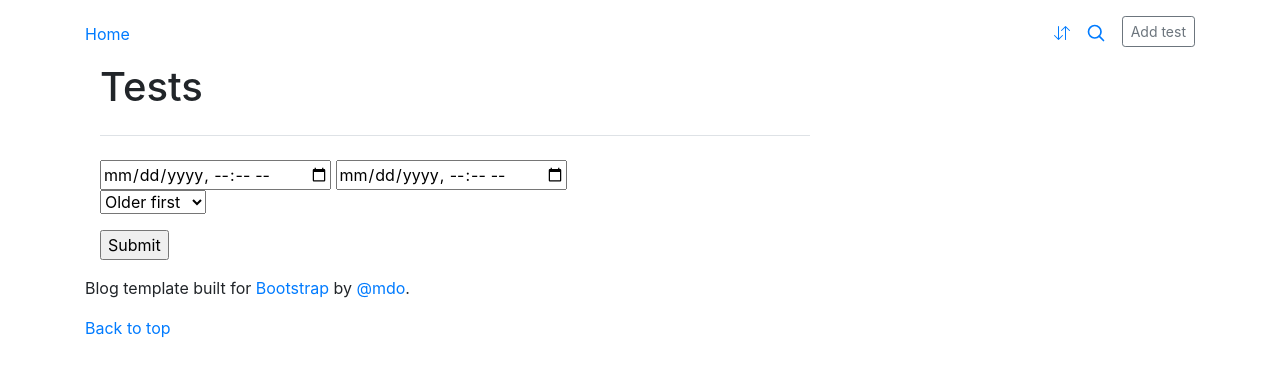
After one commit to AnastasiyaYatsenko/Hometask_Django_Quizzes, a Django app: template quiz/templates/filter.html in a window 1280 px wide. The commit adds this page. Shown: the top 377 px of the page. Run offline with Django 3.2, Linux system fonts and the light colour scheme; the template is opened without the code that fills it, so the values that code supplies are empty; some libraries are stand-ins or nearby versions.

Commit message:
Add files via upload

```diff
--- a/quiz/templates/base.html
+++ b/quiz/templates/base.html
@@ -57,6 +57,16 @@
         <a class="link-secondary" href="/">Home</a>
       </div>
       <div class="col-4 d-flex justify-content-end align-items-center">
+        <a class="link-secondary" href="/filter" aria-label="Filter">
+          <svg xmlns="http://www.w3.org/2000/svg" width="16" height="16" fill="currentColor" class="bi bi-arrow-down-up" viewBox="0 0 16 16">
+              <path fill-rule="evenodd" d="M11.5 15a.5.5 0 0 0 .5-.5V2.707l3.146 3.147a.5.5 0 0 0 .708-.708l-4-4a.5.5 0 0 0-.708 0l-4 4a.5.5 0 1 0 .708.708L11 2.707V14.5a.5.5 0 0 0 .5.5zm-7-14a.5.5 0 0 1 .5.5v11.793l3.146-3.147a.5.5 0 0 1 .708.708l-4 4a.5.5 0 0 1-.708 0l-4-4a.5.5 0 0 1 .708-.708L4 13.293V1.5a.5.5 0 0 1 .5-.5z"/>
+          </svg>
+        </a>
+        <a class="link-secondary" href="/search" aria-label="Search">
+          <svg xmlns="http://www.w3.org/2000/svg" width="20" height="20" fill="none" stroke="currentColor" stroke-linecap="round" stroke-linejoin="round" stroke-width="2" class="mx-3" role="img" viewBox="0 0 24 24"><title>Search</title><circle cx="10.5" cy="10.5" r="7.5"/><path d="M21 21l-5.2-5.2"/></svg>
+        </a>
+<!--      </div>-->
+<!--      <div class="col-4 d-flex justify-content-end align-items-center">-->
         <a class="btn btn-sm btn-outline-secondary" href="/add">Add test</a>
       </div>
     </div>
--- /dev/null
+++ b/quiz/templates/filter.html
@@ -0,0 +1,16 @@
+{% extends "base.html" %}
+{% block content %}
+<form method="post">
+    {% csrf_token %}
+    {{form.errors}}
+    <article class="blog-post">
+          <input type="datetime-local" name=first_date>
+          <input type="datetime-local" name=second_date>
+          <p><select name="sorting">
+              <option value="asc">Older first</option>
+              <option value="desc">Newer first</option>
+        </select></p>
+        <p><input type="submit" value="Submit"></p>
+    </article>
+</form>
+{% endblock %}
```
Also changed, not shown: quiz/templates/search.html (added, +11 -0 lines).
